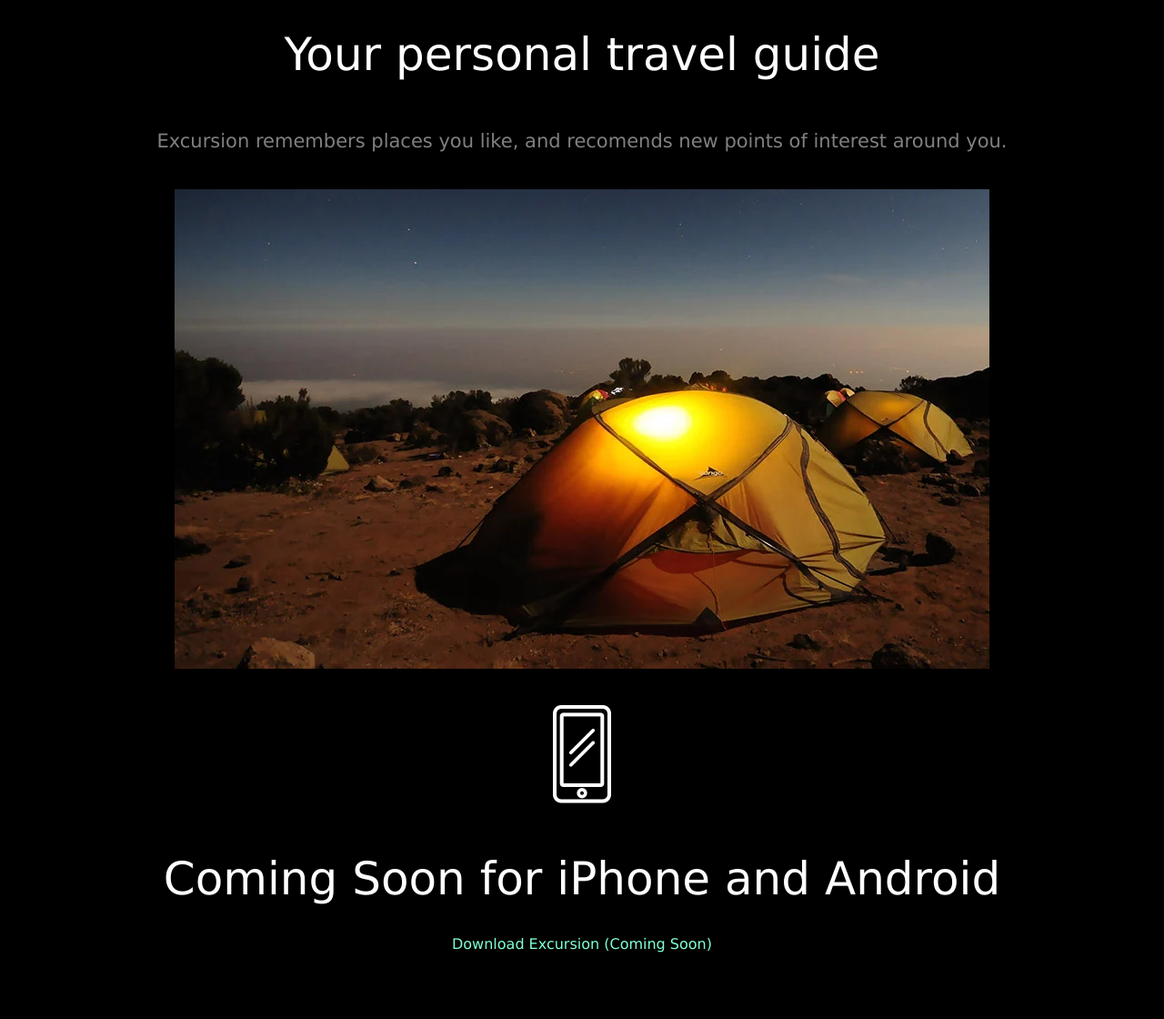
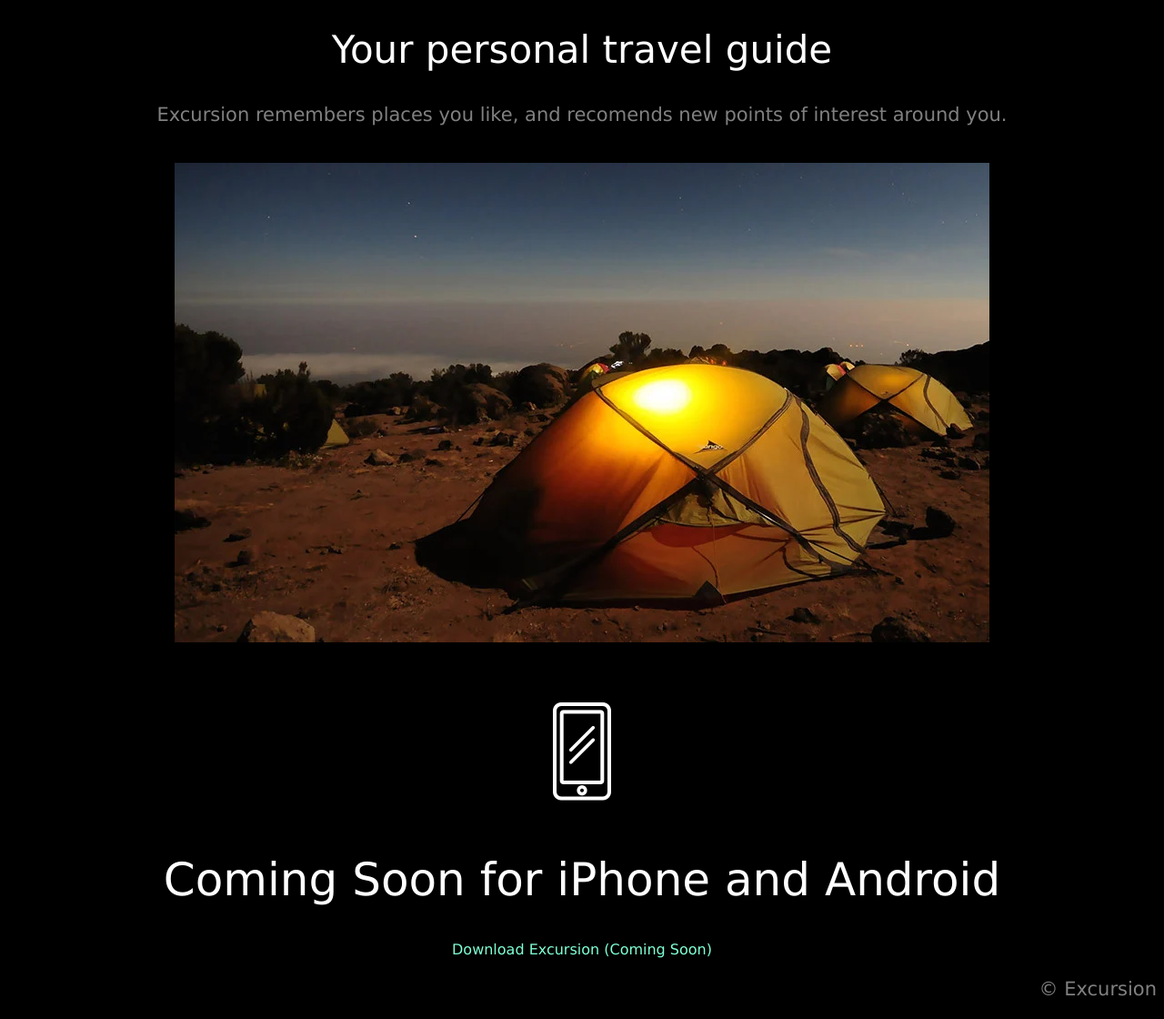
Before and after one commit to KostyaOver/Web_git, a plain HTML site: page Excursion Project/index.html in a window 1280 px wide. Shown: the part 329-1449 px from the top of the page at 91% size. Before the commit the page ends 1404 px from the top, so only its background shows below. Drawn offline with Linux system fonts and the light colour scheme.

Commit message:
Change css style and html tegs

```diff
--- a/Excursion Project/index.html
+++ b/Excursion Project/index.html
@@ -6,28 +6,29 @@
     <link rel="stylesheet" href="./resources/style.css">
   </head>
   <body>
-    <header class="flex-container">
+    <header>
       <h1>Discover hidden places in the world around you</h1>
-      <a href="#"> Download execusion is coming soon</a>
+      <p><a href="#"> Download execusion is coming soon</a></p>
     </header>
-    <main class="flex-container">
-      <div class="video">
-        <video src="./resources/video/excursion.mp4" autoplay muted>
-          Sorry your brouser is not supported this video!
-        </video>
+    <main">
+
+      <video src="./resources/video/excursion.mp4" autoplay muted loop>
+        Sorry your brouser is not supported this video!
+      </video>
+
+      <div">
+        <h2>Your personal travel guide</h2>
+        <p>Excursion remembers places you like, and recomends new points of interest around you.</p>
+        <p><img src="./resources/img/camp.webp" alt="image"></p>
+        <p><img src="./resources/img/phone.webp" alt="image"></p>
+        <h1>Coming Soon for iPhone and Android</h1>
+        <p><a href="#">Download Excursion (Coming Soon)</a></p>
       </div>
 
-      <div class="guide flex-container">
-        <h1>Your personal travel guide</h1>
-        <p>Excursion remembers places you like, and recomends new points of interest around you.</p>
-        <img src="./resources/img/camp.webp" alt="image">
-      </div>
+      <footer>
+        <p>© Excursion</p>
+      </footer>
 
-      <div class="download flex-container">
-        <img src="./resources/img/phone.webp" alt="image">
-        <h1>Coming Soon for iPhone and Android</h1>
-        <a href="#">Download Excursion (Coming Soon)</a>
-      </div>
     </main>
   </body>
 </html>
--- a/Excursion Project/resources/style.css
+++ b/Excursion Project/resources/style.css
@@ -1,20 +1,13 @@
 body {
-  padding: 0;
   font-family: "Verdana", sans-serif;
-  font-size: 16px;
   background-color: black;
   color: white;
-}
-
-.flex-container {
-  display: flex;
-  flex-direction: column;
-  flex-wrap: wrap;
-  align-items: center;
+  text-align: center;
 }
 
 a {
   color: aquamarine;
+  font-size: 16px;
   text-decoration: none;
   margin-bottom: 20px;
 }
@@ -24,11 +17,19 @@
 }
 
 h1 {
-  font-weight: 300;
+  font-weight: normal;
   font-size: 50px;
 }
 
+h2 {
+  font-size: 42px;
+  font-weight: 300;
+}
 p {
   font-size: 21px;
   color: gray;
 }
+
+footer {
+  text-align: right;
+}
```
